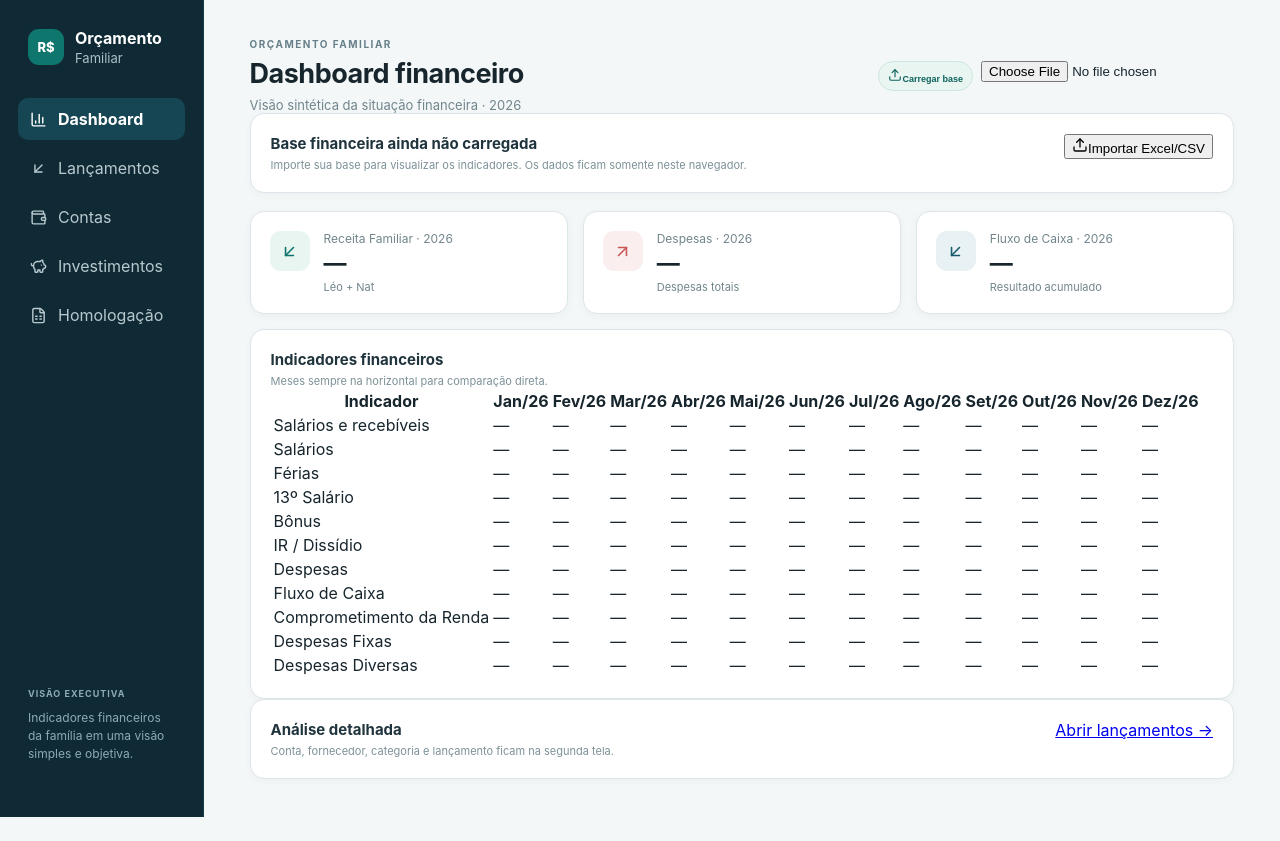
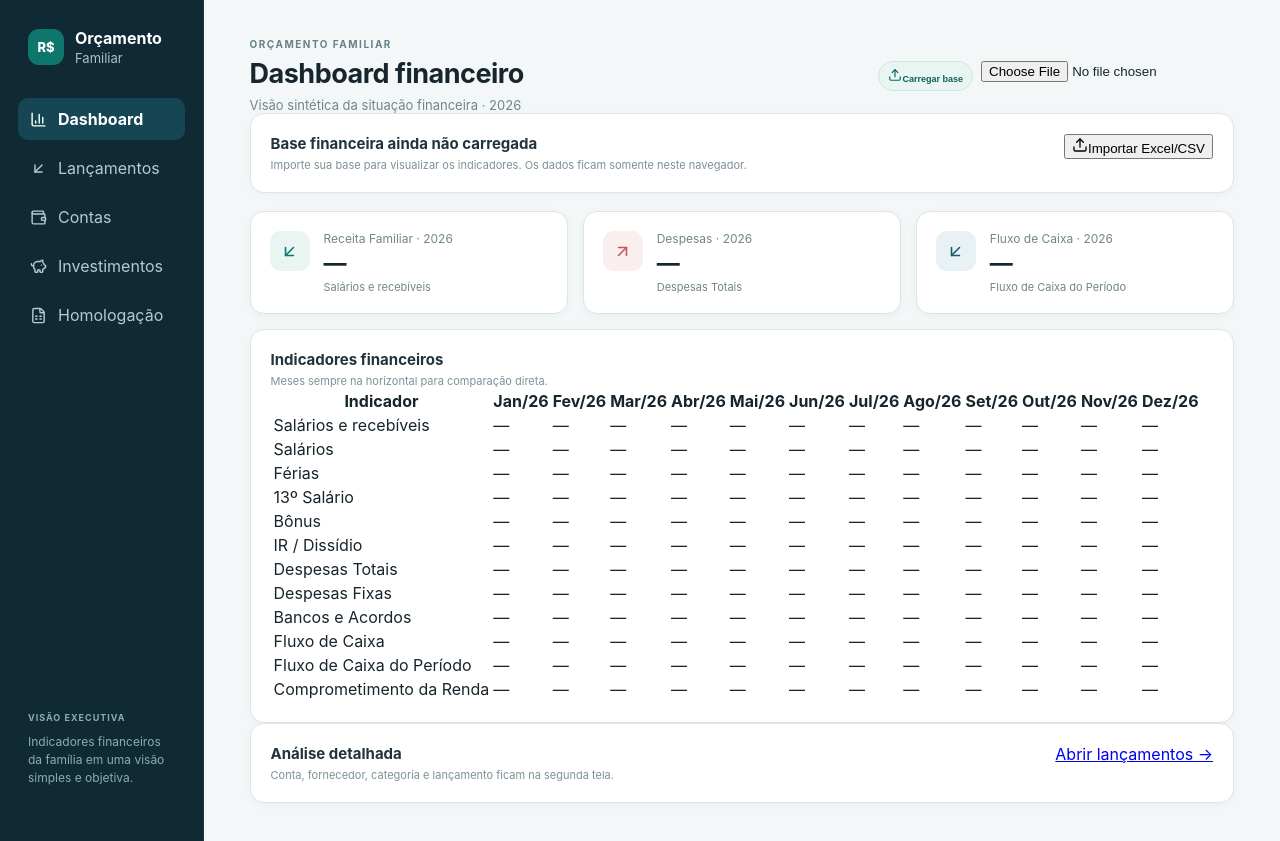
Before and after one commit to cardoso4009-byte/Or-amento-Familiar, a Next.js app: page /controle in a window 1280 px wide. Before the commit the page ends 817 px from the top, so only its background shows below. Built offline with nearby package versions, Linux system fonts and the light colour scheme.

Commit message:
feat: homologar estrutura de receita e despesas no dashboard

```diff
--- a/app/controle/page.tsx
+++ b/app/controle/page.tsx
@@ -29,7 +29,6 @@ export default function ControlePage() {
   useEffect(() => { try { const salvo = localStorage.getItem(STORAGE_KEY); if (salvo) { setDados(JSON.parse(salvo)); setImportado(true) } } catch {} }, [])
   async function importar(file?: File) { if (!file) return; try { const parsed = await parseArquivo(file); if (!Object.keys(parsed).length) throw new Error('Nenhum dado encontrado'); setDados(parsed); localStorage.setItem(STORAGE_KEY, JSON.stringify(parsed)); setImportado(true) } catch { alert('Não foi possível importar. Selecione o modelo Excel (.xlsx/.xls) ou CSV com Jan/26 até Dez/26.') } finally { if (inputRef.current) inputRef.current.value = '' } }
   const valor = (linha: string, i: number) => Number(dados[linha]?.[i] || 0)
-  const receitaRecebiveis = (i: number) => ['Salários','Férias','13º Salário','Bônus','IR / Dissídio'].reduce((s, linha) => s + valor(linha, i), 0)
   const anual = useMemo(() => ({ renda: meses.reduce((s, _, i) => s + valor('Renda Familiar', i), 0), despesas: meses.reduce((s, _, i) => s + valor('Despesas Totais', i), 0), fluxo: meses.reduce((s, _, i) => s + valor('Fluxo de Caixa do Período', i), 0) }), [dados])
   const receitaRows = [
     { label: 'Salários', key: 'Salários' },
@@ -38,27 +37,25 @@ export default function ControlePage() {
     { label: 'Bônus', key: 'Bônus' },
     { label: 'IR / Dissídio', key: 'IR / Dissídio' },
   ]
-  const rows = [
-    { label: 'Despesas', key: 'Despesas Totais', type: 'money' },
-    { label: 'Fluxo de Caixa', key: 'Fluxo de Caixa do Período', type: 'money' },
-    { label: 'Comprometimento da Renda', key: 'comprometimento', type: 'percent' },
-  ]
-  const extraRows = [
-    { label: 'Despesas Fixas', fn: (i:number) => valor('Despesas Fixas',i) },
-    { label: 'Despesas Diversas', fn: (i:number) => valor('Despesas Diversas',i) },
+  const despesaRows = [
+    { label: 'Despesas Fixas', key: 'Despesas Fixas' },
+    { label: 'Bancos e Acordos', key: 'Bancos e Acordos' },
   ]
   return <div className="app">
     <aside className="sidebar"><div className="brand"><div className="brandMark">R$</div><div><strong>Orçamento</strong><span>Familiar</span></div></div><nav>{nav.map(n=>{const Icon=n.icon;return <Link key={n.href} href={n.href} className={n.href==='/controle'?'active':''}><Icon size={17}/>{n.label}</Link>})}</nav><div className="sideBottom"><small>VISÃO EXECUTIVA</small><p>Indicadores financeiros da família em uma visão simples e objetiva.</p></div></aside>
     <main className="content">
       <header className="top"><div><p className="eyebrow">ORÇAMENTO FAMILIAR</p><h1>Dashboard financeiro</h1><p className="muted">Visão sintética da situação financeira · 2026</p></div><div className="topActions"><button className="statusPill" onClick={()=>inputRef.current?.click()}><Upload size={14}/>{importado?'Atualizar base':'Carregar base'}</button><input ref={inputRef} type="file" accept=".xlsx,.xls,.csv,application/vnd.openxmlformats-officedocument.spreadsheetml.sheet,application/vnd.ms-excel,text/csv" className="hidden" onChange={e=>importar(e.target.files?.[0])}/></div></header>
       {!importado && <section className="panel" style={{marginBottom:18}}><div className="panelHead"><div><h2>Base financeira ainda não carregada</h2><p>Importe sua base para visualizar os indicadores. Os dados ficam somente neste navegador.</p></div><button className="primary" onClick={()=>inputRef.current?.click()}><Upload size={16}/>Importar Excel/CSV</button></div></section>}
-      <section className="cards controlCards"><article><div className="cardIcon income"><ArrowDownLeft size={19}/></div><div><span>Receita Familiar · 2026</span><strong>{moeda(anual.renda)}</strong><small>Léo + Nat</small></div></article><article><div className="cardIcon expense"><ArrowUpRight size={19}/></div><div><span>Despesas · 2026</span><strong>{moeda(anual.despesas)}</strong><small>Despesas totais</small></div></article><article><div className="cardIcon balance"><ArrowDownLeft size={19}/></div><div><span>Fluxo de Caixa · 2026</span><strong>{moeda(anual.fluxo)}</strong><small>Resultado acumulado</small></div></article></section>
+      <section className="cards controlCards"><article><div className="cardIcon income"><ArrowDownLeft size={19}/></div><div><span>Receita Familiar · 2026</span><strong>{moeda(anual.renda)}</strong><small>Salários e recebíveis</small></div></article><article><div className="cardIcon expense"><ArrowUpRight size={19}/></div><div><span>Despesas · 2026</span><strong>{moeda(anual.despesas)}</strong><small>Despesas Totais</small></div></article><article><div className="cardIcon balance"><ArrowDownLeft size={19}/></div><div><span>Fluxo de Caixa · 2026</span><strong>{moeda(anual.fluxo)}</strong><small>Fluxo de Caixa do Período</small></div></article></section>
       <section className="panel monthlyPanel"><div className="panelHead"><div><h2>Indicadores financeiros</h2><p>Meses sempre na horizontal para comparação direta.</p></div></div>
         <div className="overflow-x-auto rounded-xl border border-slate-200 bg-white"><table className="min-w-[1450px] w-full border-collapse text-sm"><thead><tr className="bg-slate-100"><th className="sticky left-0 z-20 min-w-[260px] border-b border-r border-slate-200 bg-slate-100 px-4 py-3 text-left font-semibold">Indicador</th>{meses.map(m=><th key={m} className="min-w-[105px] border-b border-slate-200 px-3 py-3 text-right font-semibold">{m}</th>)}</tr></thead><tbody>
-          <tr><td className="revenueSubtotal sticky left-0 z-10 border-r border-t px-4 py-3 font-bold">Salários e recebíveis</td>{meses.map((m,i)=><td key={`renda-${m}`} className="revenueSubtotal border-t px-3 py-3 text-right font-bold tabular-nums">{moeda(receitaRecebiveis(i))}</td>)}</tr>
+          <tr><td className="sticky left-0 z-10 border-r border-t border-slate-200 bg-slate-50 px-4 py-3 font-bold text-slate-800">Salários e recebíveis</td>{meses.map((m,i)=><td key={`renda-${m}`} className="border-t border-slate-200 bg-slate-50 px-3 py-3 text-right font-bold tabular-nums">{moeda(valor('Renda Familiar',i))}</td>)}</tr>
           {receitaRows.map(r=><tr key={r.label}><td className="sticky left-0 z-10 border-r border-t border-slate-200 bg-white px-4 py-3 pl-8 text-slate-600">{r.label}</td>{meses.map((m,i)=><td key={`${r.label}-${m}`} className="border-t border-slate-200 px-3 py-3 text-right tabular-nums">{moeda(valor(r.key,i))}</td>)}</tr>)}
-          {rows.map(r=><tr key={r.label}><td className="sticky left-0 z-10 border-r border-t border-slate-200 bg-white px-4 py-3 font-semibold text-slate-700">{r.label}</td>{meses.map((m,i)=>{const renda=valor('Renda Familiar',i), desp=valor('Despesas Totais',i), v=r.type==='percent'?(renda>0?desp/renda*100:0):valor(r.key,i);return <td key={`${r.label}-${m}`} className="border-t border-slate-200 px-3 py-3 text-right tabular-nums">{r.type==='percent'?(v?`${v.toFixed(1)}%`:'—'):moeda(v)}</td>})}</tr>)}
-          {extraRows.map(r=><tr key={r.label}><td className="sticky left-0 z-10 border-r border-t border-slate-200 bg-white px-4 py-3 text-slate-600">{r.label}</td>{meses.map((m,i)=><td key={`${r.label}-${m}`} className="border-t border-slate-200 px-3 py-3 text-right tabular-nums">{moeda(r.fn(i))}</td>)}</tr>)}
+          <tr><td className="sticky left-0 z-10 border-r border-t-2 border-slate-300 bg-slate-50 px-4 py-3 font-bold text-slate-800">Despesas Totais</td>{meses.map((m,i)=><td key={`desp-total-${m}`} className="border-t-2 border-slate-300 bg-slate-50 px-3 py-3 text-right font-bold tabular-nums">{moeda(valor('Despesas Totais',i))}</td>)}</tr>
+          {despesaRows.map(r=><tr key={r.label}><td className="sticky left-0 z-10 border-r border-t border-slate-200 bg-white px-4 py-3 pl-8 text-slate-600">{r.label}</td>{meses.map((m,i)=><td key={`${r.label}-${m}`} className="border-t border-slate-200 px-3 py-3 text-right tabular-nums">{moeda(valor(r.key,i))}</td>)}</tr>)}
+          <tr><td className="sticky left-0 z-10 border-r border-t-2 border-slate-300 bg-slate-50 px-4 py-3 font-bold text-slate-800">Fluxo de Caixa</td>{meses.map((m,i)=><td key={`fluxo-${m}`} className="border-t-2 border-slate-300 bg-slate-50 px-3 py-3 text-right font-bold tabular-nums">{moeda(valor('Fluxo de caixa',i))}</td>)}</tr>
+          <tr><td className="sticky left-0 z-10 border-r border-t border-slate-200 bg-white px-4 py-3 font-semibold text-slate-700">Fluxo de Caixa do Período</td>{meses.map((m,i)=>{const v=valor('Fluxo de Caixa do Período',i);return <td key={`periodo-${m}`} className="border-t border-slate-200 px-3 py-3 text-right font-semibold tabular-nums">{moeda(v)}</td>})}</tr>
+          <tr><td className="sticky left-0 z-10 border-r border-t border-slate-200 bg-white px-4 py-3 font-semibold text-slate-700">Comprometimento da Renda</td>{meses.map((m,i)=>{const renda=valor('Renda Familiar',i), desp=valor('Despesas Totais',i), v=renda>0?desp/renda*100:0;return <td key={`comp-${m}`} className="border-t border-slate-200 px-3 py-3 text-right tabular-nums">{v?`${v.toFixed(1)}%`:'—'}</td>})}</tr>
         </tbody></table></div>
       </section>
       <section className="panel"><div className="panelHead"><div><h2>Análise detalhada</h2><p>Conta, fornecedor, categoria e lançamento ficam na segunda tela.</p></div><Link className="primary" href="/lancamentos">Abrir lançamentos →</Link></div></section>
```
